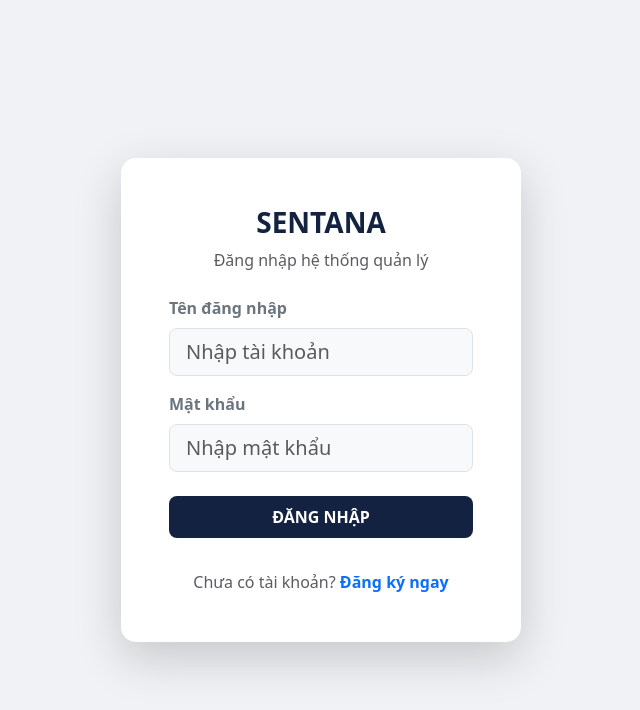
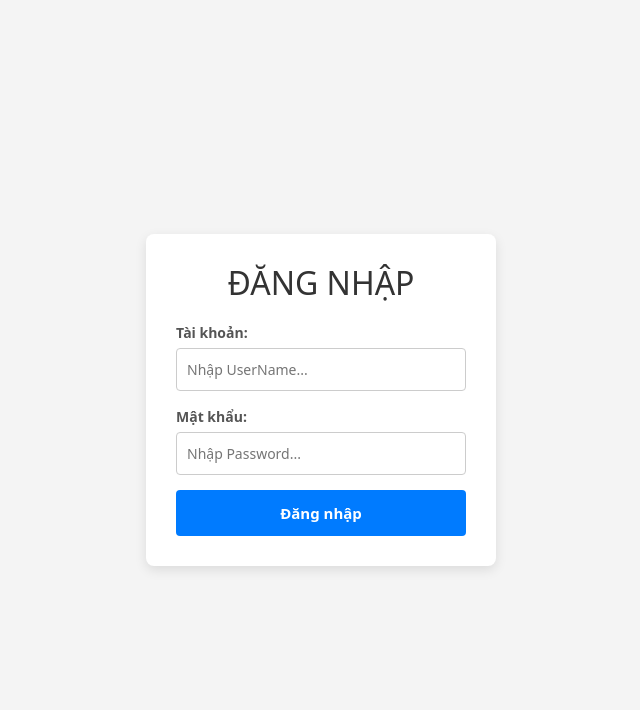
Before and after one commit to FSA-Project-Group7/Sentana-FE, a React app in the folder Frontend/: page /login in a window 1280 px wide. Shown: the top 710 px of the page, without its empty margins (319-959 px from the left). Built offline with nearby package versions, Linux system fonts and the light colour scheme; the HTML template or start-up script is replaced by a standard one.

Commit message:
Khởi tạo giao diện Login và tích hợp API

```diff
--- a/Frontend/package.json
+++ b/Frontend/package.json
@@ -10,7 +10,7 @@
     "preview": "vite preview"
   },
   "dependencies": {
-    "axios": "^1.13.5",
+    "axios": "^1.13.6",
     "bootstrap": "^5.3.8",
     "react": "^19.2.0",
     "react-dom": "^19.2.0",
--- /dev/null
+++ b/Frontend/src/pages/Login.css
@@ -0,0 +1,83 @@
+/* src/pages/Login.css */
+
+.login-container {
+    display: flex;
+    justify-content: center;
+    align-items: center;
+    height: 100vh;
+    background-color: #f4f4f4;
+}
+
+.login-form-card {
+    background-color: #fff;
+    padding: 30px;
+    border-radius: 8px;
+    box-shadow: 0 4px 12px rgba(0, 0, 0, 0.1);
+    width: 350px;
+}
+
+.login-title {
+    text-align: center;
+    margin-bottom: 20px;
+    color: #333;
+}
+
+.login-error {
+    color: #dc3545;
+    /* Màu đỏ báo lỗi */
+    text-align: center;
+    font-size: 14px;
+    margin-bottom: 15px;
+}
+
+.login-form {
+    display: flex;
+    flex-direction: column;
+    gap: 15px;
+}
+
+.login-input-group label {
+    font-weight: bold;
+    font-size: 14px;
+    color: #555;
+    display: block;
+    margin-bottom: 5px;
+}
+
+.login-input {
+    width: 100%;
+    padding: 10px;
+    border-radius: 4px;
+    border: 1px solid #ccc;
+    box-sizing: border-box;
+    /* Đảm bảo input không bị tràn ra ngoài */
+    font-size: 14px;
+}
+
+.login-input:focus {
+    outline: none;
+    border-color: #007BFF;
+    box-shadow: 0 0 5px rgba(0, 123, 255, 0.3);
+}
+
+.login-button {
+    padding: 12px;
+    background-color: #007BFF;
+    color: #fff;
+    border: none;
+    border-radius: 4px;
+    cursor: pointer;
+    font-weight: bold;
+    font-size: 15px;
+    transition: background-color 0.2s;
+    /* Hiệu ứng chuyển màu mượt mà */
+}
+
+.login-button:hover:not(:disabled) {
+    background-color: #0056b3;
+}
+
+.login-button:disabled {
+    background-color: #999;
+    cursor: not-allowed;
+}
--- a/Frontend/src/pages/Login.jsx
+++ b/Frontend/src/pages/Login.jsx
@@ -1,73 +1,83 @@
 import React, { useState } from 'react';
 import { useNavigate } from 'react-router-dom';
+import api from '../utils/axiosConfig';
+import './Login.css'; // Import file CSS vào đây
 
 const Login = () => {
+  const [userName, setUserName] = useState('');
+  const [password, setPassword] = useState('');
+  const [errorMsg, setErrorMsg] = useState('');
+  const [isLoading, setIsLoading] = useState(false);
+
   const navigate = useNavigate();
 
-  const [formData, setFormData] = useState({
-    username: '',
-    password: ''
+  const handleLogin = async (e) => {
+    e.preventDefault();
+    setErrorMsg('');
+    setIsLoading(true);
+
+    try {
+      const response = await api.post('/Auth/login', {
+        userName: userName,
+        password: password
       });
 
-  const handleChange = (e) => {
-    setFormData({ ...formData, [e.target.name]: e.target.value });
-  };
+      const token = response.data.token;
 
-
-  const handleSubmit = (e) => {
-    e.preventDefault();
-
-
+      if (token) {
+        localStorage.setItem('token', token);
         alert('Đăng nhập thành công!');
-    navigate('/resident');
+        navigate('/');
+        window.location.reload();
+      }
+    } catch (error) {
+      console.error("Lỗi đăng nhập:", error);
+      if (error.response && error.response.data) {
+        setErrorMsg(error.response.data.message || 'Sai tài khoản hoặc mật khẩu!');
+      } else {
+        setErrorMsg('Không thể kết nối đến máy chủ. Hãy kiểm tra lại Backend!');
+      }
+    } finally {
+      setIsLoading(false);
+    }
   };
 
   return (
-    <div className="d-flex align-items-center justify-content-center vh-100" style={{ backgroundColor: '#f0f2f5' }}>
-      <div className="card shadow-lg" style={{ width: '400px', borderRadius: '15px', border: 'none' }}>
-        <div className="card-body p-5">
-          <div className="text-center mb-4">
-            <h3 className="fw-bold" style={{ color: '#122240' }}>SENTANA</h3>
-            <p className="text-muted">Đăng nhập hệ thống quản lý</p>
-          </div>
+    <div className="login-container">
+      <div className="login-form-card">
+        <h2 className="login-title">ĐĂNG NHẬP</h2>
 
-          <form onSubmit={handleSubmit}>
-            <div className="mb-3">
-              <label className="form-label fw-bold text-secondary">Tên đăng nhập</label>
+        {errorMsg && <p className="login-error">{errorMsg}</p>}
+
+        <form onSubmit={handleLogin} className="login-form">
+          <div className="login-input-group">
+            <label>Tài khoản:</label>
             <input
               type="text"
-                className="form-control form-control-lg bg-light"
-                name="username"
-                value={formData.username}
-                onChange={handleChange}
+              value={userName}
+              onChange={(e) => setUserName(e.target.value)}
               required
-                placeholder="Nhập tài khoản"
+              placeholder="Nhập UserName..."
+              className="login-input"
             />
           </div>
 
-            <div className="mb-4">
-              <label className="form-label fw-bold text-secondary">Mật khẩu</label>
+          <div className="login-input-group">
+            <label>Mật khẩu:</label>
             <input
               type="password"
-                className="form-control form-control-lg bg-light"
-                name="password"
-                value={formData.password}
-                onChange={handleChange}
+              value={password}
+              onChange={(e) => setPassword(e.target.value)}
               required
-                placeholder="Nhập mật khẩu"
+              placeholder="Nhập Password..."
+              className="login-input"
             />
           </div>
 
-            <button type="submit" className="btn w-100 py-2 mb-3 text-white fw-bold" style={{ backgroundColor: '#122240', borderRadius: '8px' }}>
-              ĐĂNG NHẬP
+          <button type="submit" disabled={isLoading} className="login-button">
+            {isLoading ? 'Đang xử lý...' : 'Đăng nhập'}
           </button>
         </form>
-
-          <div className="text-center mt-3">
-            <span className="text-muted">Chưa có tài khoản? </span>
-            <a href="/register" className="text-decoration-none fw-bold" style={{ color: '#0d6efd' }}>Đăng ký ngay</a>
-          </div>
-        </div>
       </div>
     </div>
   );
--- /dev/null
+++ b/Frontend/src/utils/axiosConfig.js
@@ -0,0 +1,20 @@
+import axios from 'axios';
+
+const api = axios.create({
+    baseURL: 'https://localhost:7200/api',
+    headers: {
+        'Content-Type': 'application/json',
+    }
+});
+
+api.interceptors.request.use((config) => {
+    const token = localStorage.getItem('token');
+    if (token) {
+        config.headers.Authorization = `Bearer ${token}`;
+    }
+    return config;
+}, (error) => {
+    return Promise.reject(error);
+});
+
+export default api;
```
Also changed, not shown: 1 other file (tests, documents, lock files or other folders). Lines whose indentation alone changed are shown as unchanged.
